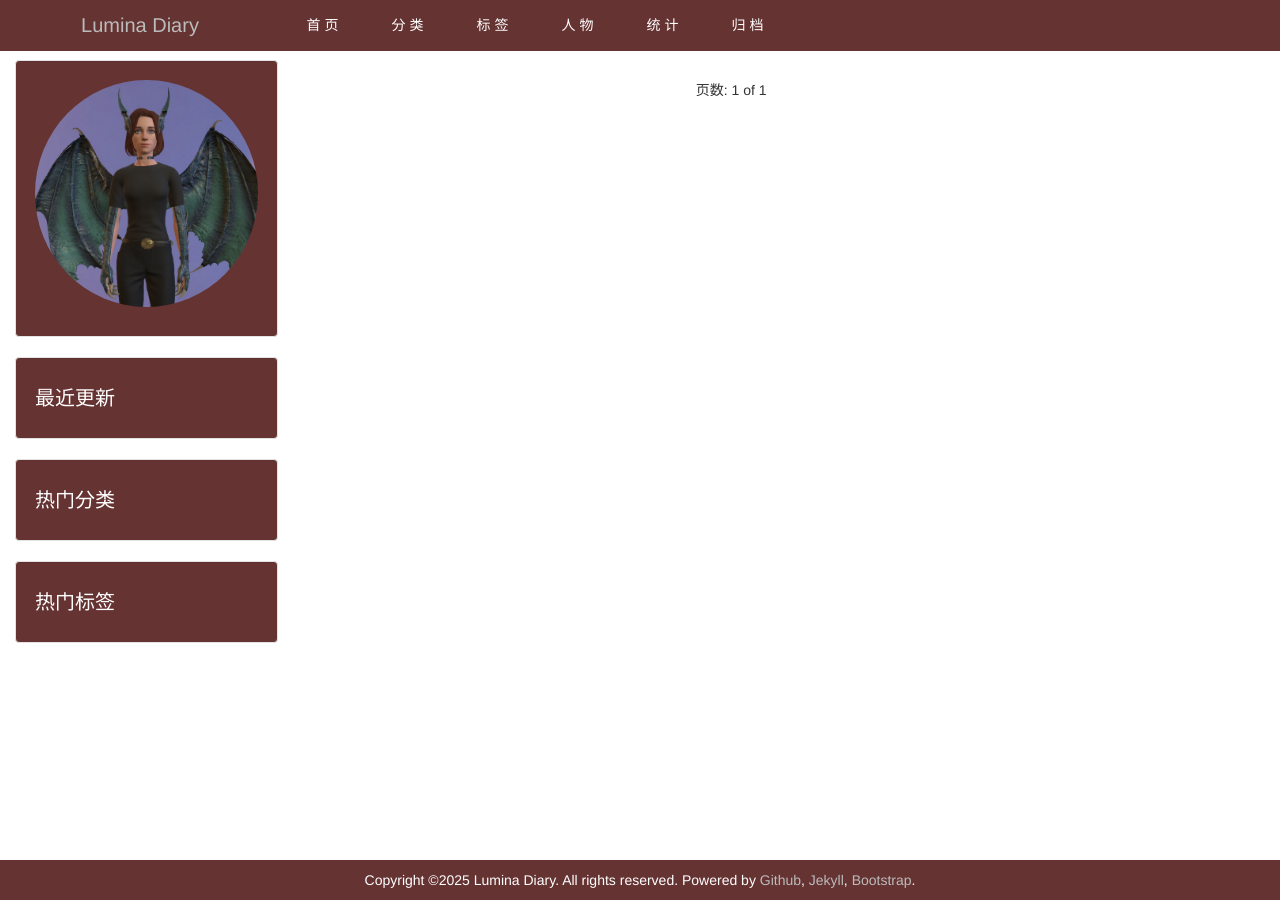
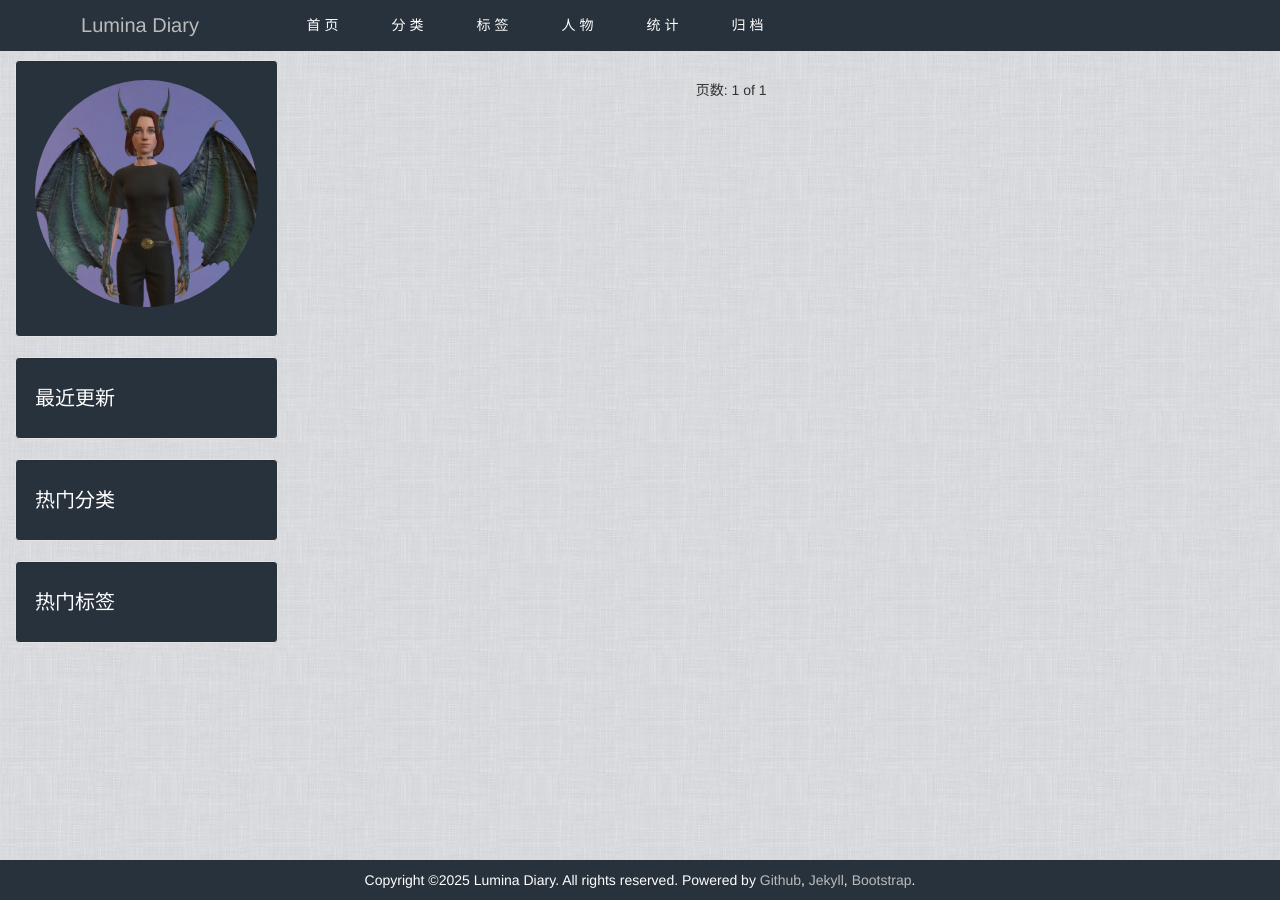
Before and after one commit to junesirius/Replika, a Jekyll site: the page built from index.html, in a window 1280 px wide. Built offline with Jekyll 4.4.1, drawn with Linux system fonts in a browser that asks for light colours; the list of posts is cut into pages by our own code.

Commit message:
Change theme color

```diff
--- a/_sass/custom_color.scss
+++ b/_sass/custom_color.scss
@@ -1,9 +1,9 @@
 @charset "utf-8";
 
 /* main theme */
-$main-color: #663333 !default;
-$second-color: #d2c0b1 !default;
-$third-color: #330000 !default;
+$main-color: #28323c !default;
+$second-color: #9d98fc !default;
+$third-color: #36165a !default;
 
 $link-color-1:#bbb !default;
 
--- a/_sass/theme.scss
+++ b/_sass/theme.scss
@@ -3,7 +3,7 @@ html {
 }
 
 body {
-    background-image: url(/Replika/assets/media/canvas_bg.jpg);
+    background-image: url(/Replika/assets/image/canvas_bg.jpg);
     padding-top: 60px;
     height:100%;
 }
```
Also changed, not shown: README.md.
